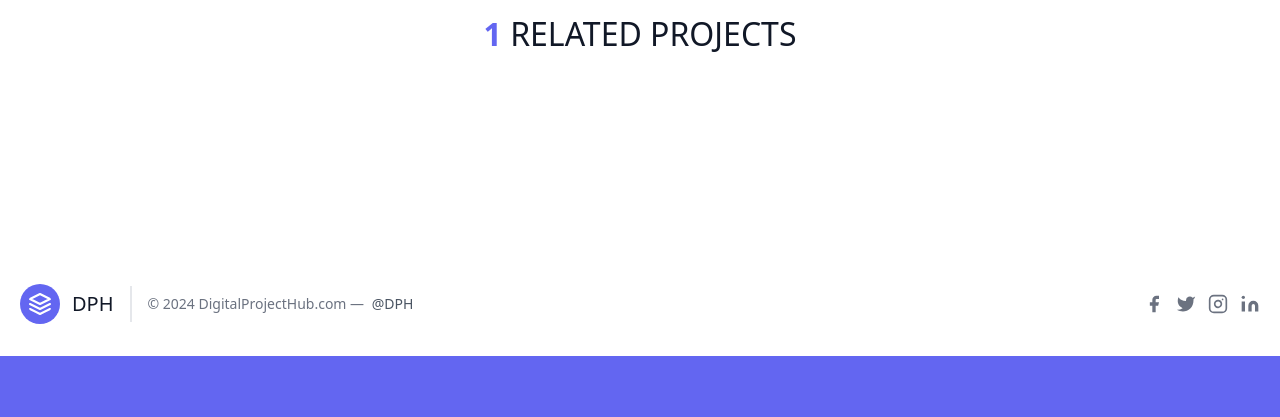
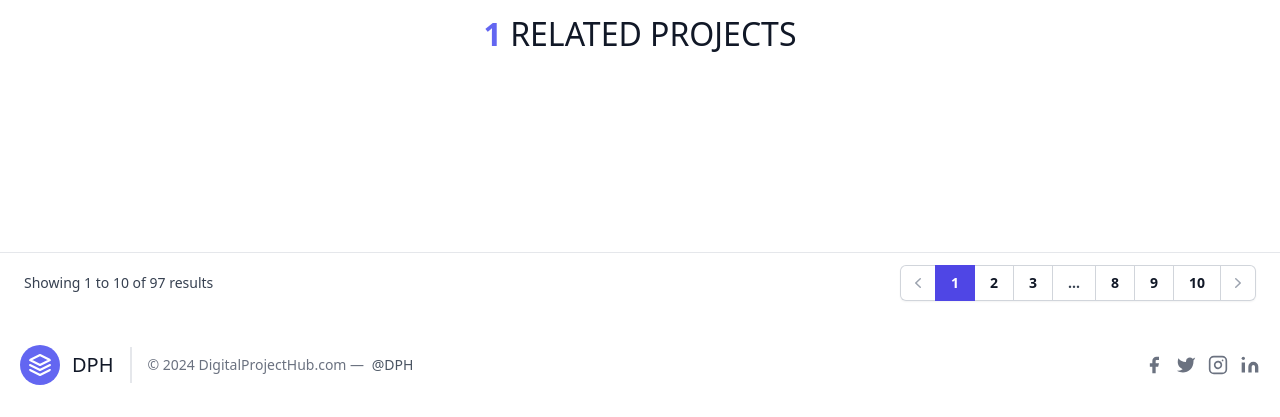
Before and after one commit to Saloni-Vyas/digitalprojecthub.com, a PHP site: page /projects.php?search=1 in a window 1280 px wide. Shown: the part 450-867 px from the top of the page. Before the commit the page ends 806 px from the top, so only its background shows below. Run offline with PHP 8.4, Linux system fonts and the light colour scheme; data that the repository does not hold is empty; some libraries are stand-ins or nearby versions.

Commit message:
add pages section

```diff
--- /dev/null
+++ b/include/pages.php
@@ -0,0 +1,45 @@
+<div class="container mx-auto">
+<div class="flex items-center justify-between border-t border-gray-200 bg-white px-4 py-3 sm:px-6">
+<div class="flex flex-1 justify-between sm:hidden">
+  <a href="#" class="relative inline-flex items-center rounded-md border border-gray-300 bg-white px-4 py-2 text-sm font-medium text-gray-700 hover:bg-gray-50">Previous</a>
+  <a href="#" class="relative ml-3 inline-flex items-center rounded-md border border-gray-300 bg-white px-4 py-2 text-sm font-medium text-gray-700 hover:bg-gray-50">Next</a>
+</div>
+<div class="hidden sm:flex sm:flex-1 sm:items-center sm:justify-between">
+  <div>
+    <p class="text-sm text-gray-700">
+      Showing
+      <span class="font-medium">1</span>
+      to
+      <span class="font-medium">10</span>
+      of
+      <span class="font-medium">97</span>
+      results
+    </p>
+  </div>
+  <div>
+    <nav class="isolate inline-flex -space-x-px rounded-md shadow-sm" aria-label="Pagination">
+      <a href="#" class="relative inline-flex items-center rounded-l-md px-2 py-2 text-gray-400 ring-1 ring-inset ring-gray-300 hover:bg-gray-50 focus:z-20 focus:outline-offset-0">
+        <span class="sr-only">Previous</span>
+        <svg class="h-5 w-5" viewBox="0 0 20 20" fill="currentColor" aria-hidden="true">
+          <path fill-rule="evenodd" d="M12.79 5.23a.75.75 0 01-.02 1.06L8.832 10l3.938 3.71a.75.75 0 11-1.04 1.08l-4.5-4.25a.75.75 0 010-1.08l4.5-4.25a.75.75 0 011.06.02z" clip-rule="evenodd" />
+        </svg>
+      </a>
+      <!-- Current: "z-10 bg-indigo-600 text-white focus-visible:outline focus-visible:outline-2 focus-visible:outline-offset-2 focus-visible:outline-indigo-600", Default: "text-gray-900 ring-1 ring-inset ring-gray-300 hover:bg-gray-50 focus:outline-offset-0" -->
+      <a href="#" aria-current="page" class="relative z-10 inline-flex items-center bg-indigo-600 px-4 py-2 text-sm font-semibold text-white focus:z-20 focus-visible:outline focus-visible:outline-2 focus-visible:outline-offset-2 focus-visible:outline-indigo-600">1</a>
+      <a href="#" class="relative inline-flex items-center px-4 py-2 text-sm font-semibold text-gray-900 ring-1 ring-inset ring-gray-300 hover:bg-gray-50 focus:z-20 focus:outline-offset-0">2</a>
+      <a href="#" class="relative hidden items-center px-4 py-2 text-sm font-semibold text-gray-900 ring-1 ring-inset ring-gray-300 hover:bg-gray-50 focus:z-20 focus:outline-offset-0 md:inline-flex">3</a>
+      <span class="relative inline-flex items-center px-4 py-2 text-sm font-semibold text-gray-700 ring-1 ring-inset ring-gray-300 focus:outline-offset-0">...</span>
+      <a href="#" class="relative hidden items-center px-4 py-2 text-sm font-semibold text-gray-900 ring-1 ring-inset ring-gray-300 hover:bg-gray-50 focus:z-20 focus:outline-offset-0 md:inline-flex">8</a>
+      <a href="#" class="relative inline-flex items-center px-4 py-2 text-sm font-semibold text-gray-900 ring-1 ring-inset ring-gray-300 hover:bg-gray-50 focus:z-20 focus:outline-offset-0">9</a>
+      <a href="#" class="relative inline-flex items-center px-4 py-2 text-sm font-semibold text-gray-900 ring-1 ring-inset ring-gray-300 hover:bg-gray-50 focus:z-20 focus:outline-offset-0">10</a>
+      <a href="#" class="relative inline-flex items-center rounded-r-md px-2 py-2 text-gray-400 ring-1 ring-inset ring-gray-300 hover:bg-gray-50 focus:z-20 focus:outline-offset-0">
+        <span class="sr-only">Next</span>
+        <svg class="h-5 w-5" viewBox="0 0 20 20" fill="currentColor" aria-hidden="true">
+          <path fill-rule="evenodd" d="M7.21 14.77a.75.75 0 01.02-1.06L11.168 10 7.23 6.29a.75.75 0 111.04-1.08l4.5 4.25a.75.75 0 010 1.08l-4.5 4.25a.75.75 0 01-1.06-.02z" clip-rule="evenodd" />
+        </svg>
+      </a>
+    </nav>
+  </div>
+</div>
+</div>
+</div>
--- a/projects.php
+++ b/projects.php
@@ -85,6 +85,9 @@ $result=($page-1)*$post_per_page;
   </div>
 </section>
 
+          <!-- pages section start  -->
+          <?php include("include/pages.php");?>
+          <!-- pages section end  -->
 
     <!--	Footer   start-->
 		<?php include("include/footer.php");?>
```
